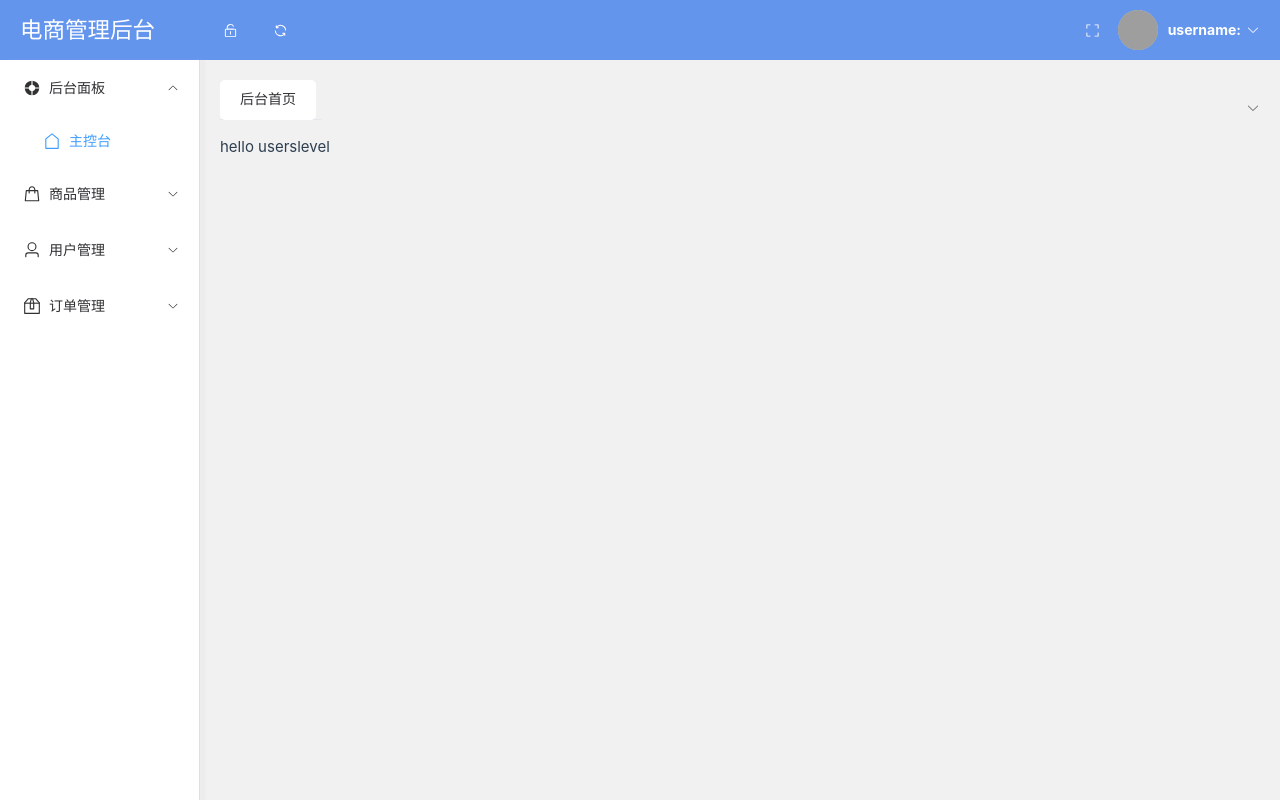
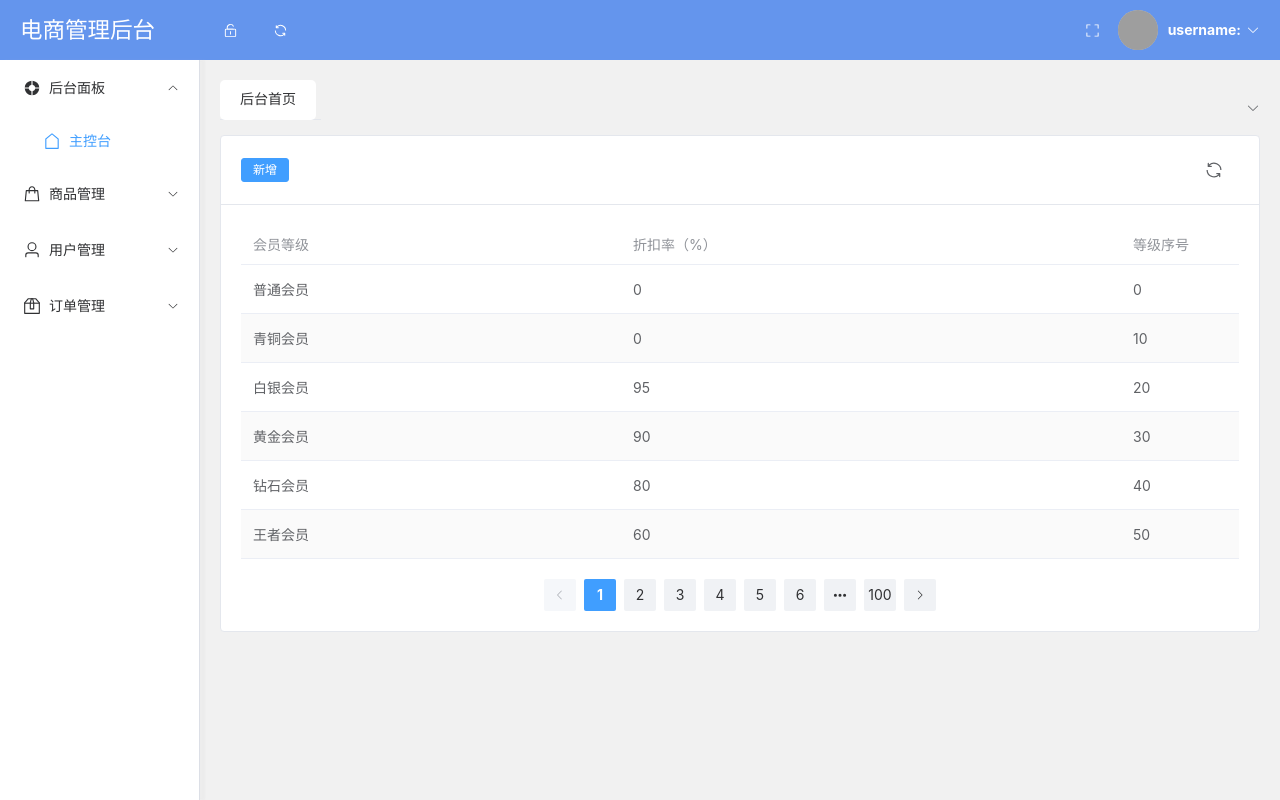
Before and after one commit to varshayulajiao/shayulajiao, a Vue app in the folder shop-cms/: page /userslevel in a window 1280 px wide. Built offline with nearby package versions, Linux system fonts and the light colour scheme; grey boxes are pictures that could not be loaded.

Commit message:
用户管理 会员管理结构搭建 基本逻辑编写

```diff
--- a/shop-cms/src/views/UsersLevel.vue
+++ b/shop-cms/src/views/UsersLevel.vue
@@ -1,13 +1,159 @@
 <template>
     <div>
-        hello userslevel
+        <el-card shadow="never">
+            <template #header>
+                <ListHeader />
+            </template>
+            <el-table :data="tableData" stripe style="width: 100%">
+                <el-table-column prop="userlevel" label="会员等级" width="380px" />
+                <el-table-column prop="discount" label="折扣率（%）" width="500px" />
+                <el-table-column prop="levelcount" label="等级序号" width="400px" />
+                <el-table-column prop="onoff" label="状态">
+                    <template #default="scope">
+                        <el-switch v-model="scope.row.onOff" />
+                    </template>
+                </el-table-column>
+                <el-table-column label="操作" fixed="right" width="180px">
+                    <template #default="scope" class="table-foot">
+                        <el-button type="primary" link @click="handleDrawer(scope.$index)">修改</el-button>
+                        <el-popconfirm title="是否要删除该记录?" @confirm="handlerem(scope.$index)">
+                            <template #reference>
+                                <el-button type="primary" link>删除</el-button>
+                            </template>
+                        </el-popconfirm>
+                    </template>
+                </el-table-column>
+            </el-table>
+            <el-drawer v-for="item in tableData" v-model="item.drawer" title="修改">
+                <el-form label-width="120px" status-icon>
+                    <el-form-item label="等级名称">
+                        <el-input type="text" v-model="tableData[formIndex].userlevel" />
+                    </el-form-item>
+                    <el-form-item label="等级权重">
+                        <el-input type="text" v-model="tableData[formIndex].levelcount" />
+                    </el-form-item>
+                    <el-form-item label="是否启用">
+                        <el-switch v-model="switchValue" />
+                    </el-form-item>
+                    <el-form-item label="升级条件">
+                        <el-form-item label="累计消费满">
+                            <el-input type="text" v-model="tableData[formIndex].cumnlativeCon" style="width:150px" />
+                            <el-tag class="ml-2" type="info">元</el-tag>
+                        </el-form-item>
+                        <el-form-item label="累计次数满">
+                            <el-input type="text" v-model="tableData[formIndex].cumnlativeCou" style="width:150px" />
+                            <el-tag class="ml-2" type="info">次</el-tag>
+                        </el-form-item>
+                    </el-form-item>
+                    <el-form-item label="折扣率（%）">
+                        <el-input type="text" v-model="tableData[formIndex].discount" style="width:150px" />
+                        <el-tag class="ml-2" type="info">%</el-tag>
+                    </el-form-item>
+
+
+                </el-form>
+                <template #footer>
+                    <div style="flex: auto">
+                        <el-button type="primary">提交</el-button>
+                        <el-button>取消</el-button>
+                    </div>
+                </template>
+            </el-drawer>
+            <el-pagination background layout="prev, pager, next" :total="1000" />
+
+        </el-card>
+
+
+
     </div>
 </template>
 
 <script setup>
+import ListHeader from '../components/ListHeader.vue'
+import { ref } from 'vue';
+const formIndex = ref('')
+const switchValue = ref(false)
+const onSubmit = () => {
+
+}
+const handleDrawer = (index) => {
+    tableData.value[index].drawer = true
+    formIndex.value = index
+
+}
+const handlerem = (index) => {
+    console.log(index)
+    tableData.value.splice(index, 1)
+}
+const tableData = ref([
+    {
+        userlevel: '普通会员',
+        discount: '0',
+        levelcount: '0',
+        onoff: false,
+        drawer: false,
+        cumnlativeCon: '100',
+        cumnlativeCou: '1'
+    },
+    {
+        userlevel: '青铜会员',
+        discount: '0',
+        levelcount: '10',
+        onoff: false,
+        drawer: false,
+        cumnlativeCon: '200',
+        cumnlativeCou: '2'
+    },
+    {
+        userlevel: '白银会员',
+        discount: '95',
+        levelcount: '20',
+        onoff: false,
+        drawer: false,
+        cumnlativeCon: '300',
+        cumnlativeCou: '3'
+    },
+    {
+        userlevel: '黄金会员',
+        discount: '90',
+        levelcount: '30',
+        onoff: false,
+        drawer: false,
+        cumnlativeCon: '1000',
+        cumnlativeCou: '5'
+    },
+    {
+        userlevel: '钻石会员',
+        discount: '80',
+        levelcount: '40',
+        onoff: false,
+        drawer: false,
+        cumnlativeCon: '2000',
+        cumnlativeCou: '8'
+    },
+    {
+        userlevel: '王者会员',
+        discount: '60',
+        levelcount: '50',
+        onoff: false,
+        drawer: false,
+        cumnlativeCon: '5000',
+        cumnlativeCou: '10'
+    },
+
+])
 
 </script>
 
 <style scoped>
+.el-table {
+    display: flex;
+    align-items: center;
+    justify-content: space-between;
 
+}
+.el-pagination{
+    justify-content: center;
+    margin-top: 20px;
+}
 </style>
--- a/shop-cms/src/views/UsersManage.vue
+++ b/shop-cms/src/views/UsersManage.vue
@@ -3,7 +3,7 @@
         <el-card shadow="never">
             <template #header>
                 <div class="card-header">
-                    <el-form label-width="120px">
+                    <el-form label-width="120px" class="form-box">
                         <el-form-item label="关键词">
                             <div class="form-left">
                                 <el-input v-model="keyWords" placeholder="手机号/邮箱/会员昵称" />
@@ -35,7 +35,7 @@
                 </el-table-column>
                 <el-table-column label="操作" fixed="right" width="180px">
                     <template #default="scope" class="table-foot">
-                        <el-button type="primary" link @click="handleDrawer">修改</el-button>
+                        <el-button type="primary" link @click="handleDrawer(scope.$index)">修改</el-button>
                         <el-popconfirm title="是否要删除该记录?" @confirm="handlerem(scope.$index)">
                             <template #reference>
                                 <el-button type="primary" link>删除</el-button>
@@ -45,7 +45,52 @@
                 </el-table-column>
 
             </el-table>
-           <el-pagination background layout="prev, pager, next" :total="1000" />
+            <el-drawer v-for="item in tableData" v-model="item.drawer" title="修改">
+                <el-form label-width="120px" class="demo-ruleForm" status-icon>
+                    <el-form-item label="用户名">
+                        <el-input type="text" v-model="tableData[formIndex].username" />
+                    </el-form-item>
+                    <el-form-item label="密码">
+                        <el-input type="password" v-model="tableData[formIndex].password" />
+                    </el-form-item>
+                    <el-form-item label="昵称">
+                        <el-input type="text" v-model="tableData[formIndex].username" />
+                    </el-form-item>
+                    <el-form-item label="头像">
+                        <el-upload class="avatar-uploader"
+                            action="https://run.mocky.io/v3/9d059bf9-4660-45f2-925d-ce80ad6c4d15" :show-file-list="false"
+                            :on-success="handleAvatarSuccess" :before-upload="beforeAvatarUpload">
+                            <img v-if="imageUrl" :src="imageUrl" class="avatar" />
+                            <el-icon v-else class="avatar-uploader-icon">
+                                <Plus />
+                            </el-icon>
+                        </el-upload>
+                    </el-form-item>
+                    <!-- 修改抽屉的下拉选择框 -->
+                    <el-form-item label="会员等级">
+                        <el-select v-model="userLevel" class="m-2" placeholder="请选择会员等级" size="large">
+                            <el-option v-for="item in options" :key="item.value" :label="item.label" :value="item.value" />
+                        </el-select>
+                    </el-form-item>
+                    <el-form-item label="手机">
+                        <el-input type="text" v-model="tableData[formIndex].telephone" />
+                    </el-form-item>
+                    <el-form-item label="邮箱">
+                        <el-input type="text" v-model="tableData[formIndex].email" />
+                    </el-form-item>
+                    <el-form-item label="状态">
+                        <el-switch v-model="switchValue" />
+                    </el-form-item>
+
+                </el-form>
+                <template #footer>
+                    <div style="flex: auto">
+                        <el-button type="primary">提交</el-button>
+                        <el-button>取消</el-button>
+                    </div>
+                </template>
+            </el-drawer>
+            <el-pagination background layout="prev, pager, next" :total="1000" />
 
         </el-card>
 
@@ -59,10 +104,15 @@ import ListHeader from '../components/ListHeader.vue'
 import { ref } from 'vue';
 const keyWords = ref('')
 const userLevel = ref('')
+const formIndex = ref('')
+const switchValue = ref(false)
+const imageUrl = ref('')
 const onSubmit = () => {
 
 }
-const handleDrawer = () => {
+const handleDrawer = (index) => {
+    tableData.value[index].drawer = true
+    formIndex.value = index
 
 }
 const handlerem = (index) => {
@@ -74,36 +124,60 @@ const tableData = ref([
         userlevel: '黄金会员',
         time: '注册时间:2023-07-06 10:28:26',
         onoff: false,
+        drawer: false,
+        password: '',
+        telephone: '13112341234',
+        email: ''
     },
     {
         username: '小明',
         userlevel: '黄金会员',
         time: '注册时间:2023-07-06 10:28:26',
         onoff: false,
+        drawer: false,
+        password: '',
+        telephone: '13112341234',
+        email: ''
     },
     {
         username: '小明',
         userlevel: '黄金会员',
         time: '注册时间:2023-07-06 10:28:26',
         onoff: false,
+        drawer: false,
+        password: '',
+        telephone: '13112341234',
+        email: ''
     },
     {
         username: '小明',
         userlevel: '黄金会员',
         time: '注册时间:2023-07-06 10:28:26',
         onoff: false,
+        drawer: false,
+        password: '',
+        telephone: '13112341234',
+        email: ''
     },
     {
         username: '小明',
         userlevel: '黄金会员',
         time: '注册时间:2023-07-06 10:28:26',
         onoff: false,
+        drawer: false,
+        password: '',
+        telephone: '13112341234',
+        email: ''
     },
     {
         username: '小明',
         userlevel: '黄金会员',
         time: '注册时间:2023-07-06 10:28:26',
         onoff: false,
+        drawer: false,
+        password: '',
+        telephone: '13112341234',
+        email: ''
     },
 ])
 const options = ref([
@@ -135,20 +209,20 @@ const options = ref([
 </script>
 
 <style scoped>
-.el-form {
+.form-box {
     display: flex;
     justify-content: space-between;
     align-items: center;
 }
 
-.el-form .form-left {
+.form-box .form-left {
     display: flex;
     justify-content: space-between;
     align-items: center;
 
 }
 
-.el-form .form-left .form-left-item {
+.form-box .form-left .form-left-item {
     display: flex;
     justify-content: space-around;
     align-items: center;
@@ -161,13 +235,40 @@ const options = ref([
 
 }
 
-.el-form .form-left .form-left-item .el-select {
+.form-box .form-left .form-left-item .el-select {
     margin-left: 10px;
     width: 200px;
 }
-.el-pagination{
+
+.el-pagination {
     margin-top: 20px;
-  justify-content: center;
+    justify-content: center;
 }
 
+.avatar-uploader .avatar {
+    width: 100px;
+    height: 100px;
+    display: block;
+}
+
+.avatar-uploader :deep(.el-upload) {
+    border: 1px dashed var(--el-border-color);
+    border-radius: 6px;
+    cursor: pointer;
+    position: relative;
+    overflow: hidden;
+    transition: var(--el-transition-duration-fast);
+}
+
+.avatar-uploader :deep(.el-upload:hover) {
+    border-color: var(--el-color-primary);
+}
+
+.el-icon.avatar-uploader-icon {
+    font-size: 28px;
+    color: #8c939d;
+    width: 100px;
+    height: 100px;
+    text-align: center;
+}
 </style>
```
